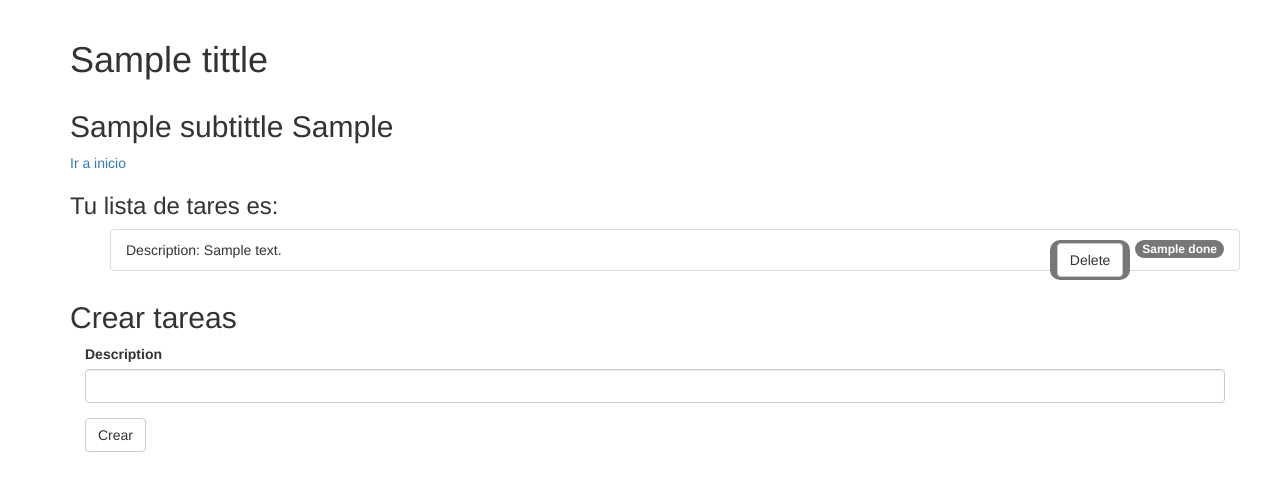
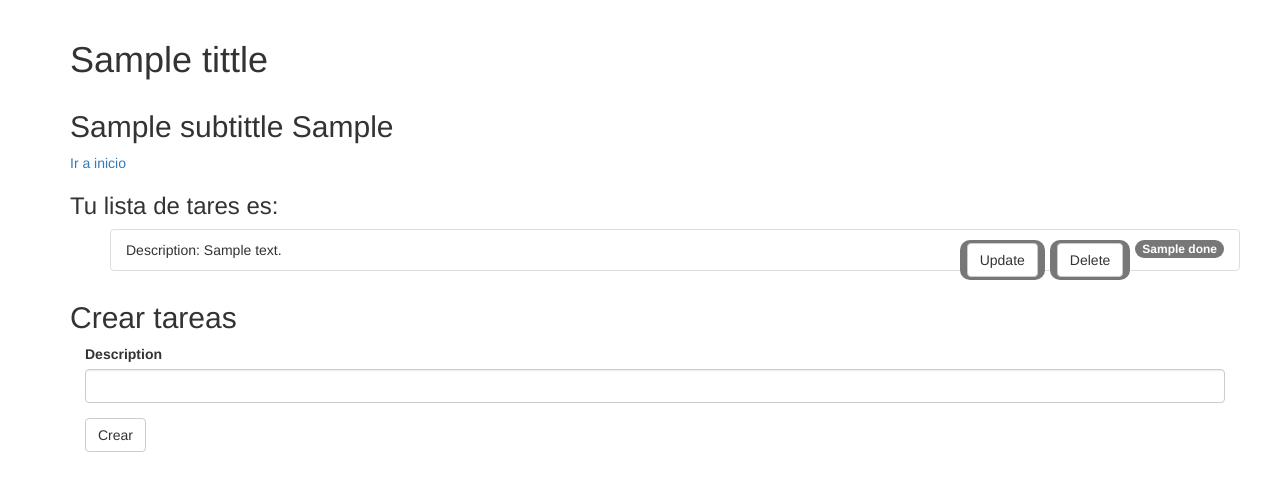
Before and after one commit to ZzzandyzzZ/CURSOS-PLATZI, a Flask app: template flask/pr_1/app/templates/hello.html in a window 1280 px wide. Shown: the part 52-543 px from the top of the page. Run offline with Flask 2, Linux system fonts and the light colour scheme; the template is opened without the code that fills it: values that come from a table or form of the project are taken from there, most other values are stand-ins (such as "Sample title", 1, 10 or a date in 2020); some libraries are stand-ins or nearby versions.

Commit message:
Add function to update tasks

```diff
--- a/flask/pr_1/app/forms.py
+++ b/flask/pr_1/app/forms.py
@@ -15,3 +15,6 @@ class ToDoForm(FlaskForm):
 
 class DeleteToDoForm(FlaskForm):
     submit = SubmitField('Delete')
+
+class UpdateToDoForm(FlaskForm):
+    submit = SubmitField('Update')
--- a/flask/pr_1/app/templates/hello.html
+++ b/flask/pr_1/app/templates/hello.html
@@ -25,7 +25,7 @@
     <h3 class="col-12">Tu lista de tares es:</h3>
     <ul class="col-12">
       {% for to_do in to_dos %}
-        {{ m.render_to_do(to_do, delete_to_do_form) }}
+        {{ m.render_to_do(to_do, delete_to_do_form, update_to_do_form) }}
       {% endfor %}
     </ul>
   </div>
--- a/flask/pr_1/app/templates/macros.html
+++ b/flask/pr_1/app/templates/macros.html
@@ -3,11 +3,12 @@
     {{ obj | safe }}
 {% endmacro%}
 
-{% macro render_to_do(to_do, delete_to_do_form)%}
+{% macro render_to_do(to_do, delete_to_do_form, update_to_do_form)%}
 
     <li class="list-group-item d-flex justify-content-between align-items-center">
         Description: {{to_do.to_dict().description }}
         <span class="badge badge-primary badge-pill">{{to_do.to_dict().done}}</span>
         <span class="badge badge-primary badge-pill">{{wtf.quick_form(delete_to_do_form, action=url_for('delete', to_do_id=to_do.id))}}</span>
+        <span class="badge badge-primary badge-pill">{{wtf.quick_form(update_to_do_form, action=url_for('update', to_do_id=to_do.id, done=to_do.to_dict().done))}}</span>
     </li>
 {% endmacro%}
--- a/flask/pr_1/main.py
+++ b/flask/pr_1/main.py
@@ -9,14 +9,15 @@ from flask import flash
 from flask import url_for
 
 from app import create_app
-from app.firestore_services import get_users
 from app.firestore_services import get_to_dos
 from app.firestore_services import put_to_do
 from app.firestore_services import delete_to_do
+from app.firestore_services import update_to_do
 from flask_login import login_required
 from flask_login import current_user
 from app.forms import ToDoForm
 from app.forms import DeleteToDoForm
+from app.forms import UpdateToDoForm
 
 
 # __name__ Nombre del archivo
@@ -57,6 +58,7 @@ def hello():
         'username': username,
         'to_do_form': to_do_form,
         'delete_to_do_form': DeleteToDoForm(),
+        'update_to_do_form':UpdateToDoForm()
     }
     if to_do_form.validate_on_submit():
         put_to_do(username, to_do_form.description.data)
@@ -73,5 +75,11 @@ def delete(to_do_id):
     delete_to_do(username, to_do_id)
     return redirect(url_for('hello'))
 
+@app.route('/to_do/update/<to_do_id>/<int:done>', methods=['POST'])
+def update(to_do_id, done):
+    username = current_user.id
+    update_to_do(username, to_do_id, done)
+    return redirect(url_for('hello'))
+
 if __name__ == '__main__':
     app.run(debug=True)
```
Also changed, not shown: flask/pr_1/app/firestore_services.py (+8 -1 lines).
